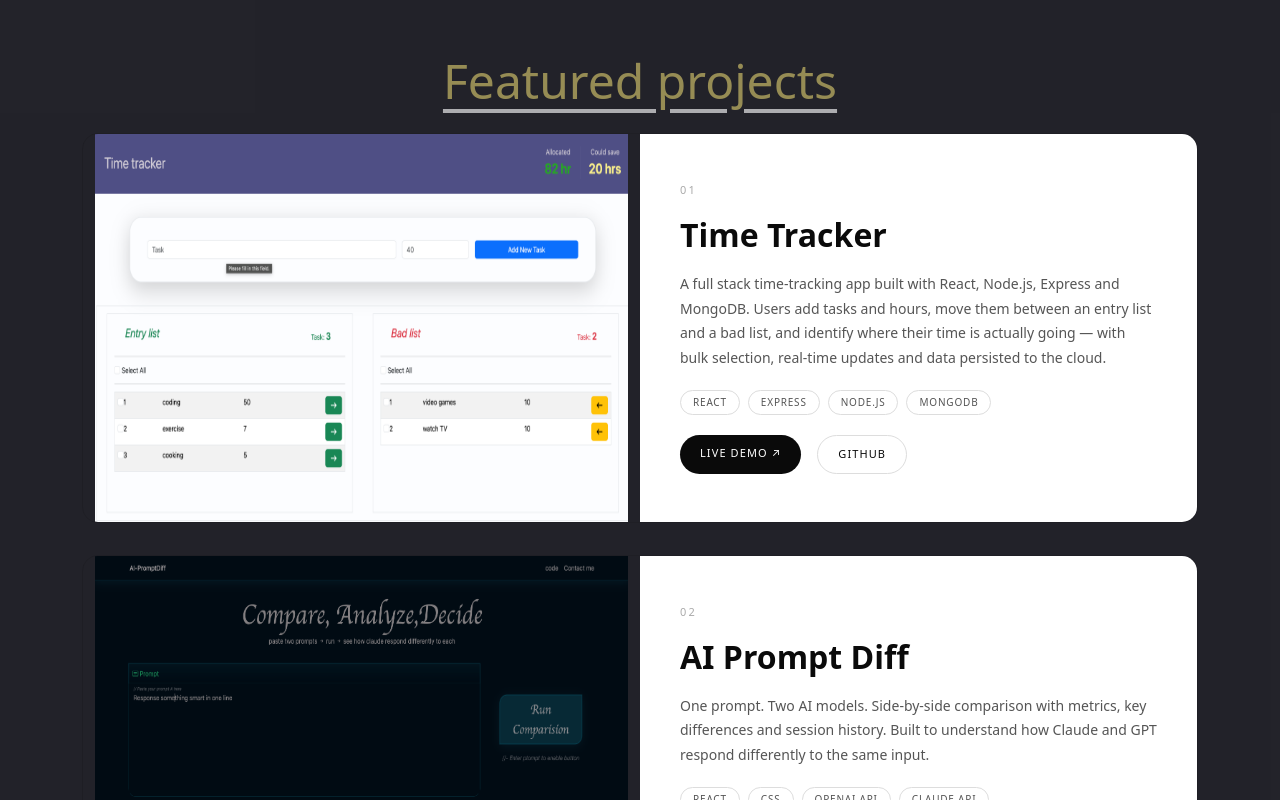
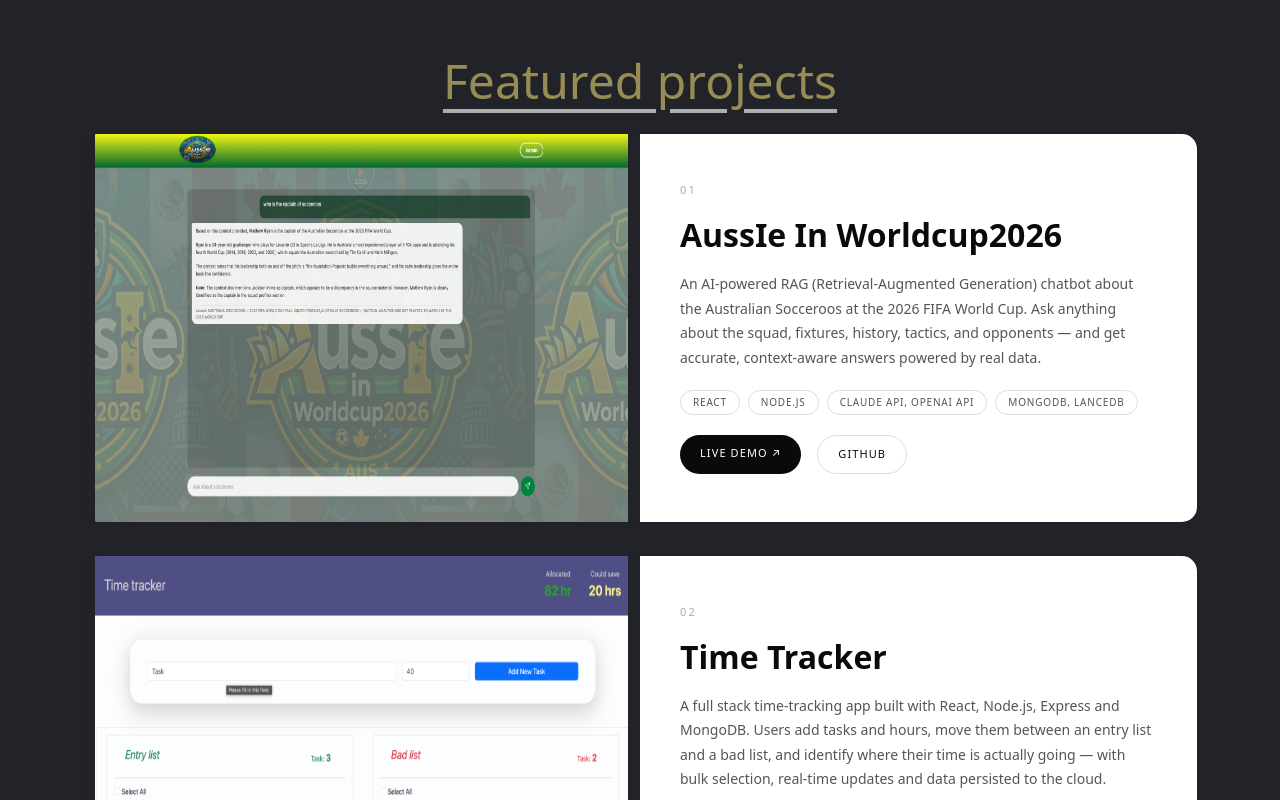
Before and after one commit to bguragain1023-web/Brazesh-Guragain, a React (Vite) app: page / in a window 1280 px wide. Shown: the part 1920-2720 px from the top of the page. Built offline with nearby package versions, Linux system fonts and the light colour scheme; a web font is replaced by a local one.

Commit message:
new project added and updated resume

```diff
--- a/src/components/About.jsx
+++ b/src/components/About.jsx
@@ -42,7 +42,7 @@ export const About = () => {
             </span>
             <span className="hobbies-icon">
               <i className="fa-solid fa-futbol "></i>
-              Soccer
+              Football
             </span>
             <span className="hobbies-icon">
               <i className="fa-solid fa-person-swimming "></i>
--- a/src/components/Hero.jsx
+++ b/src/components/Hero.jsx
@@ -25,7 +25,7 @@ export const Hero = () => {
 
           <div className="btn-section">
             <a href="#contact">Get In Touch </a>
-            <a href="/brazesh_resume_v2.pdf" download>
+            <a href="/Brazesh_Guragain_Resume_v3.pdf" download>
               <i className="fa-solid fa-download"></i>
               Download Resume
             </a>
--- a/src/components/Projects.jsx
+++ b/src/components/Projects.jsx
@@ -5,12 +5,25 @@ import aiprompt from "../assets/aiprompt.png";
 import port from "../assets/portfolio.png";
 import weather from "../assets/weather.JPG";
 import cine from "../assets/cine.png";
+import aussie from "../assets/Aussie.png";
 
 import { Title } from "./Title";
 import { Card } from "./Card";
 
 export const Projects = () => {
   const projects = [
+    {
+      image: aussie,
+      title: "AussIe In Worldcup2026",
+      desc: "An AI-powered RAG (Retrieval-Augmented Generation) chatbot about the Australian Socceroos at the 2026 FIFA World Cup. Ask anything about the squad, fixtures, history, tactics, and opponents — and get accurate, context-aware answers powered by real data.",
+      toolOne: "React ",
+      toolTwo: "Node.js",
+      toolThree: "Claude API, OpenAI API",
+      toolFour: "mongodb, lanceDB",
+      github: "https://github.com/bguragain1023-web/aussie-in-worldcup",
+      goLive: "https://aussie-in-worldcup.vercel.app/",
+    },
+
     {
       image: timeImage,
       title: "Time Tracker",
```
Also changed, not shown: src/assets/Aussie.png (added), 1 other file (tests, documents, lock files or other folders).
